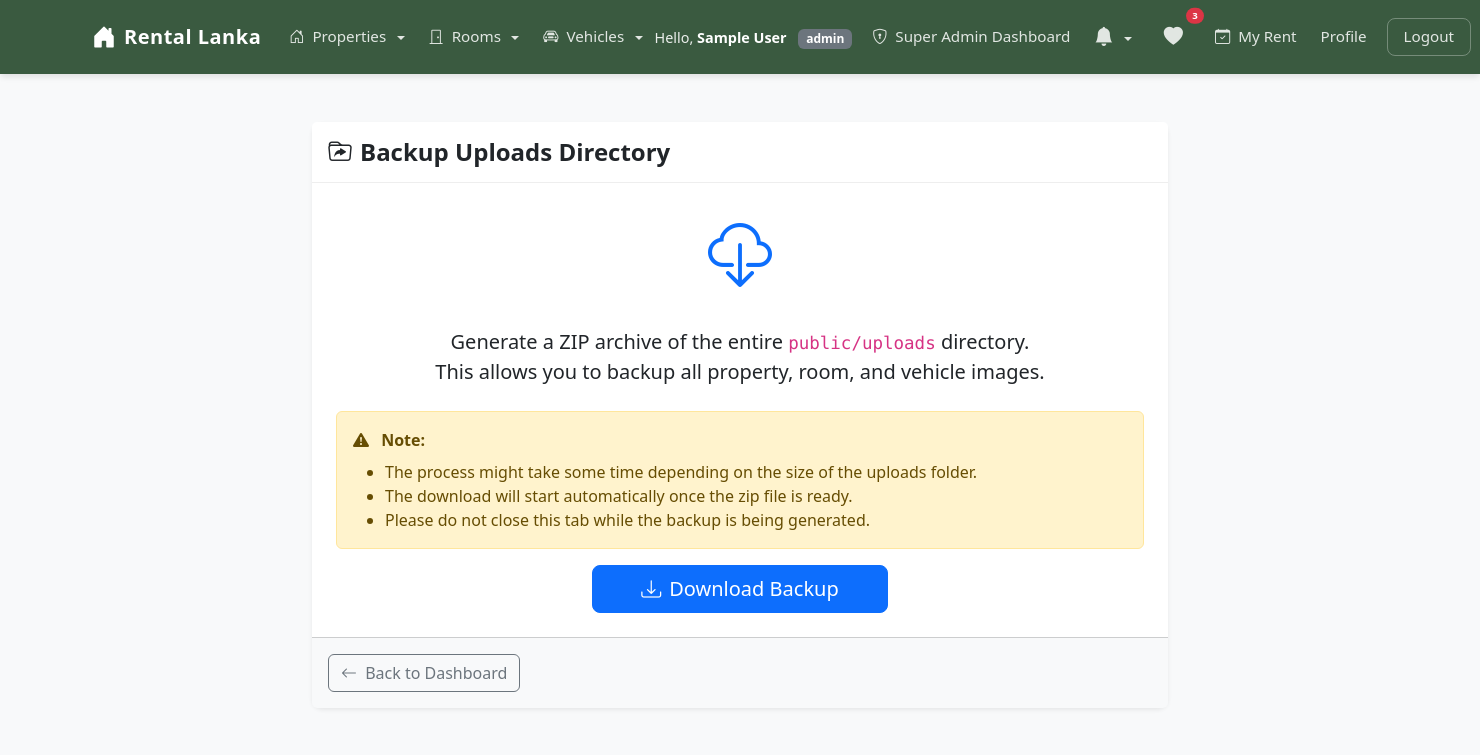
After one commit to ChinthakaSandaruwan/RL, a PHP site: page /RL/super_admin/backup/upload_backup/upload_backup.php in a window 1480 px wide. The commit adds this page. Shown: the top 755 px of the page. Run offline with PHP 8.4, Linux system fonts and the light colour scheme; the visitor is signed in with stand-in values (Sample User, id 1); tables that the repository leaves empty or names only in its code hold one stand-in row (values such as "Sample post"); data that the repository does not hold is empty.

Commit message:
feat: Implement super admin dashboard with database and uploads directory backup functionality.

```diff
--- /dev/null
+++ b/super_admin/backup/upload_backup/upload_backup.css
@@ -0,0 +1,18 @@
+/* Custom styles for the backup page */
+.card {
+    border-radius: 10px;
+}
+
+.card-header {
+    border-bottom: 1px solid #eee;
+    background-color: #fff;
+}
+
+.bi-cloud-download {
+    color: #0d6efd;
+    transition: transform 0.3s ease;
+}
+
+.bi-cloud-download:hover {
+    transform: scale(1.1);
+}
--- /dev/null
+++ b/super_admin/backup/upload_backup/upload_backup.js
@@ -0,0 +1,25 @@
+document.getElementById('backupForm').addEventListener('submit', function () {
+    // Show loading state
+    const btn = document.getElementById('backupBtn');
+    const btnText = document.getElementById('btnText');
+    const btnLoading = document.getElementById('btnLoading');
+
+    btn.disabled = true;
+    btnText.style.display = 'none';
+    btnLoading.style.display = 'inline-block';
+
+    // Since it's a file download, we need to re-enable the button after a timeout
+    // or use a cookie-based approach to detect when the download starts.
+    // For simplicity, we'll just re-enable it after 5 seconds, assuming if it failed it would be quick.
+    // Ideally, the server execution halts the page interaction until the response (download) starts.
+
+    // Actually, form submission will reload the page/trigger download.
+    // If it triggers a download, the page stays. We can set a timeout to reset the button state.
+    setTimeout(function () {
+        btn.disabled = false;
+        btnText.style.display = 'inline-block';
+        btnLoading.style.display = 'none';
+        // Note: If the backup takes longer than 10 seconds, the user might click again.
+        // But the browser will handle pending requests.
+    }, 8000);
+});
--- /dev/null
+++ b/super_admin/backup/upload_backup/upload_backup.php
@@ -0,0 +1,144 @@
+<?php
+require_once __DIR__ . '/../../../config/db.php';
+ensure_session_started();
+
+$user = current_user();
+// Ensure user is Super Admin (role_id = 1)
+if (!$user || $user['role_id'] != 1) {
+    header('Location: ' . app_url('auth/login'));
+    exit;
+}
+
+$message = '';
+$error = '';
+
+if ($_SERVER['REQUEST_METHOD'] === 'POST' && isset($_POST['create_backup'])) {
+
+    // Increase execution time for large backups
+    set_time_limit(0);
+    ini_set('memory_limit', '512M');
+
+    $sourceDir = realpath(__DIR__ . '/../../../public/uploads');
+    $zipFilename = 'uploads_backup_' . date('Y-m-d_H-i-s') . '.zip';
+    $zipFilePath = sys_get_temp_dir() . '/' . $zipFilename;
+
+    if (!$sourceDir || !is_dir($sourceDir)) {
+        $error = "Uploads directory not found.";
+    } else {
+        $zip = new ZipArchive();
+        if ($zip->open($zipFilePath, ZipArchive::CREATE | ZipArchive::OVERWRITE) === TRUE) {
+
+            $files = new RecursiveIteratorIterator(
+                new RecursiveDirectoryIterator($sourceDir),
+                RecursiveIteratorIterator::LEAVES_ONLY
+            );
+
+            foreach ($files as $name => $file) {
+                // Skip directories (they would be added automatically)
+                if (!$file->isDir()) {
+                    // Get real and relative path for current file
+                    $filePath = $file->getRealPath();
+                    $relativePath = substr($filePath, strlen($sourceDir) + 1);
+
+                    // Add current file to archive
+                    $zip->addFile($filePath, $relativePath);
+                }
+            }
+
+            $zip->close();
+
+            if (file_exists($zipFilePath)) {
+                // Serve the file
+                header('Content-Description: File Transfer');
+                header('Content-Type: application/zip');
+                header('Content-Disposition: attachment; filename="' . basename($zipFilename) . '"');
+                header('Expires: 0');
+                header('Cache-Control: must-revalidate');
+                header('Pragma: public');
+                header('Content-Length: ' . filesize($zipFilePath));
+
+                flush(); // Flush system output buffer
+                readfile($zipFilePath);
+
+                // Remove the file after download
+                unlink($zipFilePath);
+                exit;
+            } else {
+                $error = "Failed to create zip file.";
+            }
+        } else {
+            $error = "Could not initialize ZipArchive.";
+        }
+    }
+}
+?>
+<!DOCTYPE html>
+<html lang="en">
+<head>
+    <meta charset="UTF-8">
+    <title>Uploads Backup - Super Admin</title>
+    <meta name="viewport" content="width=device-width, initial-scale=1.0">
+    <link rel="stylesheet" href="<?= app_url('bootstrap-5.3.8-dist/css/bootstrap.min.css') ?>">
+    <link rel="stylesheet" href="upload_backup.css">
+</head>
+<body class="bg-light">
+
+    <?php require_once __DIR__ . '/../../../public/navbar/navbar.php'; ?>
+
+    <div class="container py-5">
+        <div class="row justify-content-center">
+            <div class="col-md-8">
+                <div class="card shadow-sm border-0">
+                    <div class="card-header bg-white py-3">
+                        <h4 class="mb-0 fw-bold text-dark"><i class="bi bi-folder-symlink me-2"></i>Backup Uploads Directory</h4>
+                    </div>
+                    <div class="card-body p-4 text-center">
+
+                        <?php if ($error): ?>
+                            <div class="alert alert-danger"><?= htmlspecialchars($error) ?></div>
+                        <?php endif; ?>
+
+                        <div class="mb-4">
+                            <i class="bi bi-cloud-download text-primary" style="font-size: 4rem;"></i>
+                        </div>
+
+                        <p class="lead mb-4">
+                            Generate a ZIP archive of the entire <code>public/uploads</code> directory.
+                            <br>This allows you to backup all property, room, and vehicle images.
+                        </p>
+
+                        <div class="alert alert-warning text-start">
+                            <i class="bi bi-exclamation-triangle-fill me-2"></i> <strong>Note:</strong>
+                            <ul class="mb-0 mt-2">
+                                <li>The process might take some time depending on the size of the uploads folder.</li>
+                                <li>The download will start automatically once the zip file is ready.</li>
+                                <li>Please do not close this tab while the backup is being generated.</li>
+                            </ul>
+                        </div>
+
+                        <form method="POST" id="backupForm">
+                            <input type="hidden" name="create_backup" value="1">
+                            <button type="submit" class="btn btn-primary btn-lg px-5" id="backupBtn">
+                                <span id="btnText"><i class="bi bi-download me-2"></i>Download Backup</span>
+                                <span id="btnLoading" style="display:none;">
+                                    <span class="spinner-border spinner-border-sm me-2" role="status" aria-hidden="true"></span>
+                                    Generating Backup...
+                                </span>
+                            </button>
+                        </form>
+
+                    </div>
+                    <div class="card-footer bg-light py-3">
+                        <a href="<?= app_url('super_admin/index/index.php') ?>" class="btn btn-outline-secondary">
+                            <i class="bi bi-arrow-left me-1"></i> Back to Dashboard
+                        </a>
+                    </div>
+                </div>
+            </div>
+        </div>
+    </div>
+
+    <script src="<?= app_url('bootstrap-5.3.8-dist/js/bootstrap.bundle.min.js') ?>"></script>
+    <script src="upload_backup.js"></script>
+</body>
+</html>
```
Also changed, not shown: super_admin/index/index.php (+6 -1 lines), super_admin/backup/database_backup/database_backup.css (renamed from super_admin/backup/database_backup.css), super_admin/backup/database_backup/database_backup.js (renamed from super_admin/backup/database_backup.js), super_admin/backup/database_backup/database_backup.php (renamed from super_admin/backup/database_backup.php).
